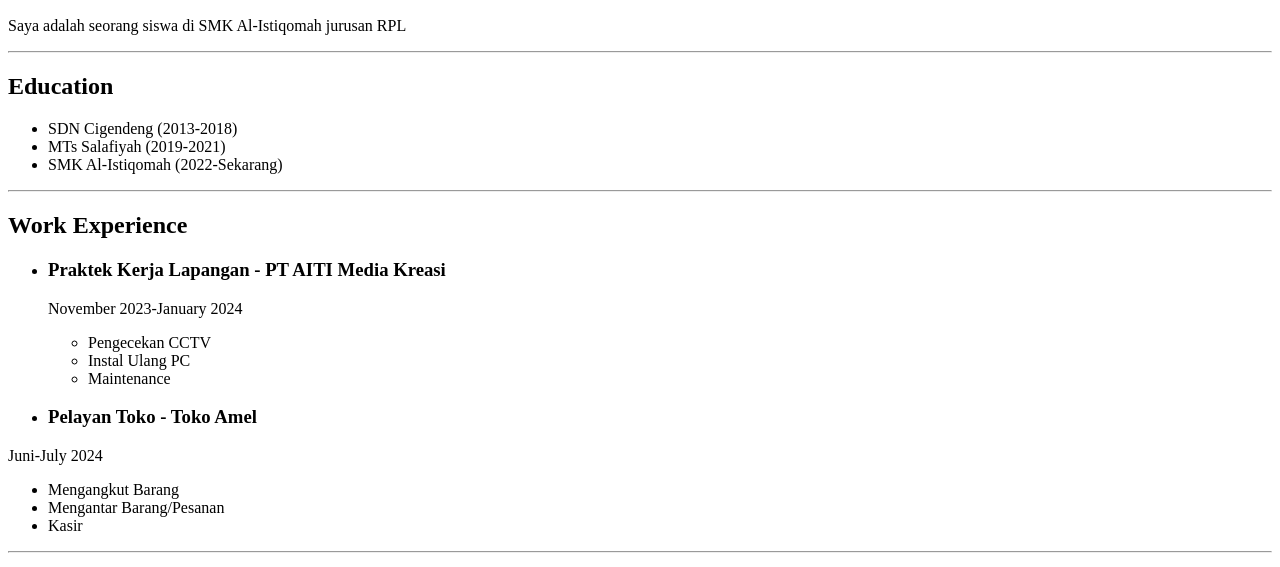
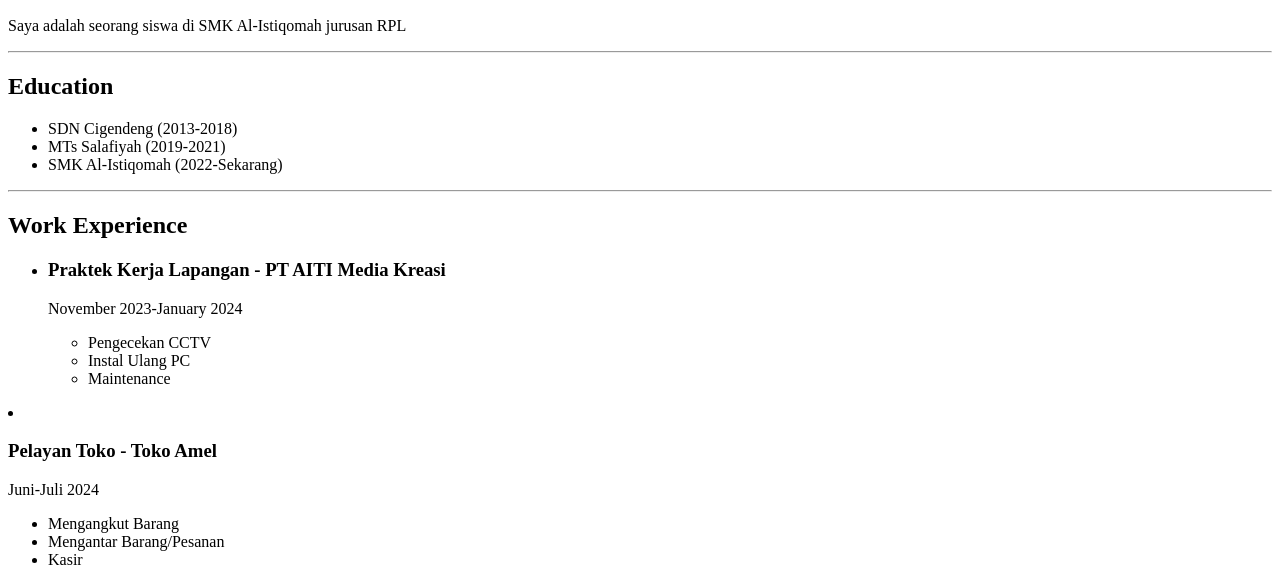
Before and after one commit to teguh998/html_summary_teguh, a plain HTML site: page index.html in a window 1280 px wide. Shown: the part 250-817 px from the top of the page. Drawn offline with Linux system fonts and the light colour scheme.

Commit message:
Update index.html

```diff
--- a/index.html
+++ b/index.html
@@ -28,9 +28,9 @@
             <li>Instal Ulang PC</li>
             <li>Maintenance</li>
         </ul>
+    </ul>
     <li><h3>Pelayan Toko - Toko Amel</h3></li>
-</ul>
-<p>Juni-July 2024</p>
+<p>Juni-Juli 2024</p>
 <ul>
     <li>Mengangkut Barang</li>
     <li>Mengantar Barang/Pesanan</li>
```
